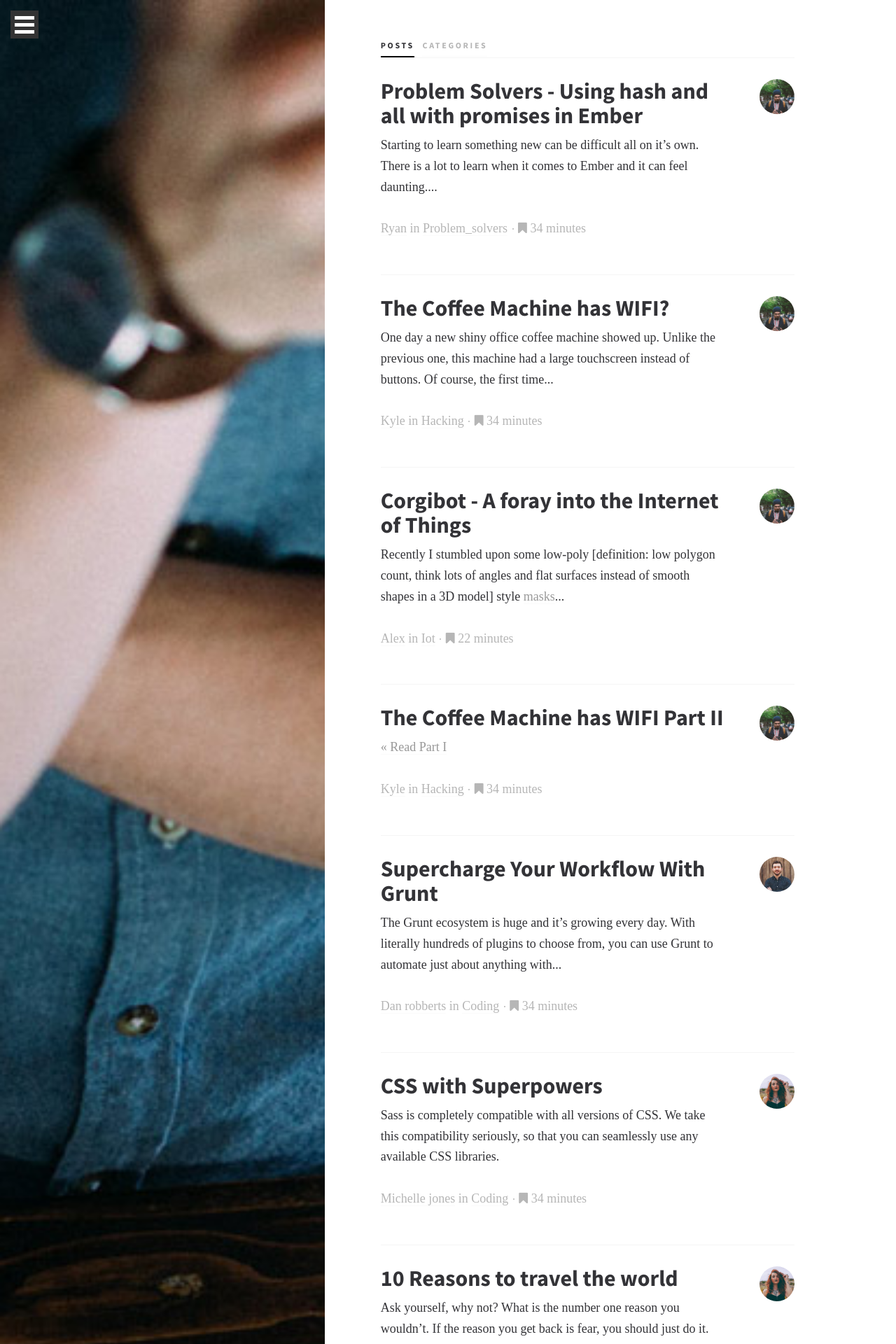
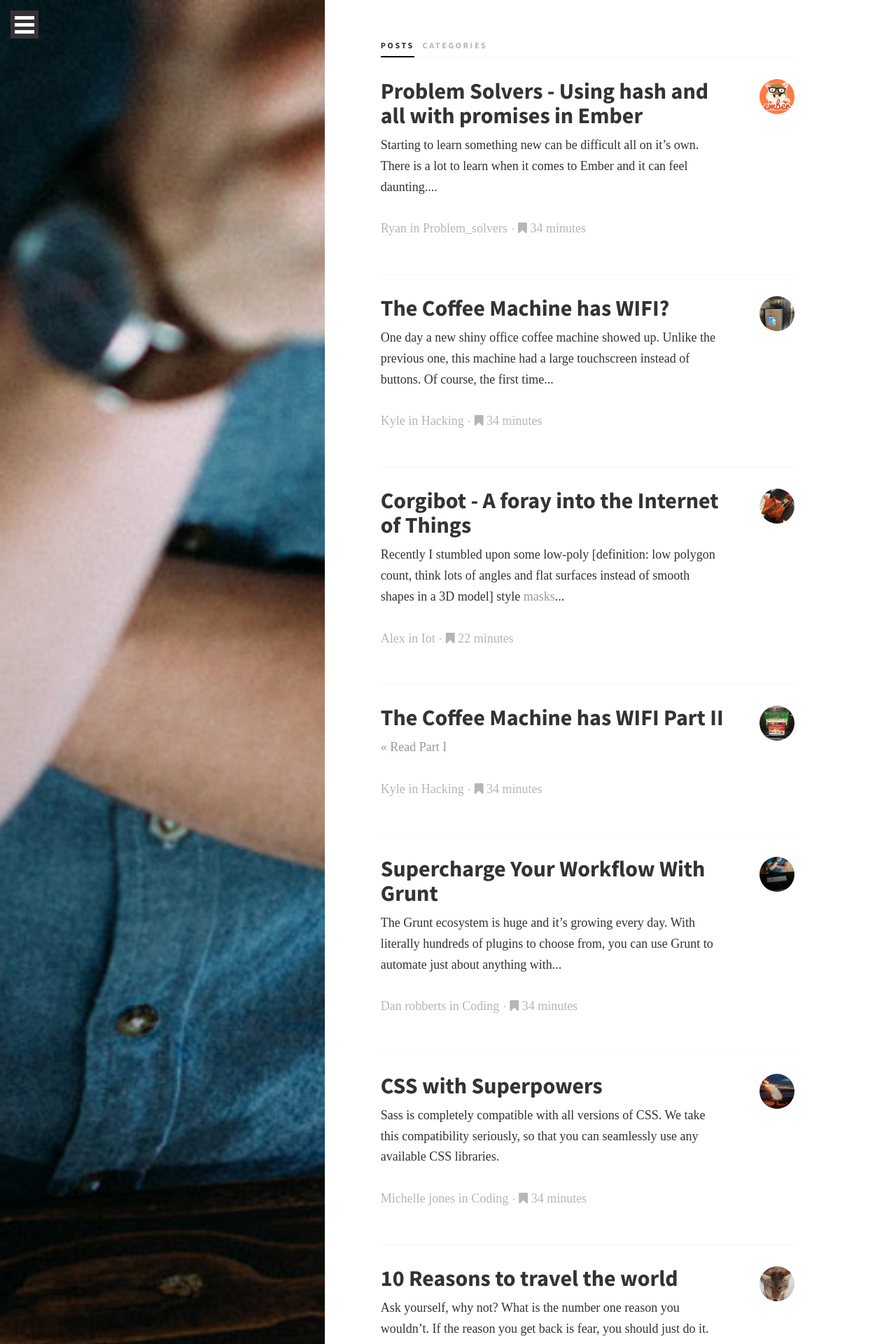
Before and after one commit to curiositymotive/curiositymotive.github.io, a Jekyll site: the page built from index.html, in a window 1280 px wide. Shown: the top 1920 px of the page at 70% size. Built offline with Jekyll 4.4.1, drawn with Linux system fonts in a browser that asks for light colours; some web fonts are replaced.

Commit message:
post thumbnails on index

```diff
--- a/_layouts/home.html
+++ b/_layouts/home.html
@@ -22,10 +22,14 @@ layout: with-sidebar
         </div>
 
 
-        {% if post.show_avatar == true %}
-        <div class=" col-xs-2  no-gutter">
-            <img src="{{ site.baseurl}}/img/{{ post.author_avatar }}.jpg" class="user-icon user-1" alt="user-image">
-        </div>
+        {% if post.square_related %}
+          <div class=" col-xs-2  no-gutter">
+              <img src="{{ site.baseurl}}/img/{{ post.square_related }}.jpg" class="user-icon user-1" alt="user-image">
+          </div>
+        {% else %}
+          <div class=" col-xs-2  no-gutter">
+              <img src="{{ site.baseurl}}/img/{{ post.feature_image }}.jpg" class="user-icon user-1" alt="user-image">
+          </div>
         {% endif %}
     </article>
     {% endfor %}
```
